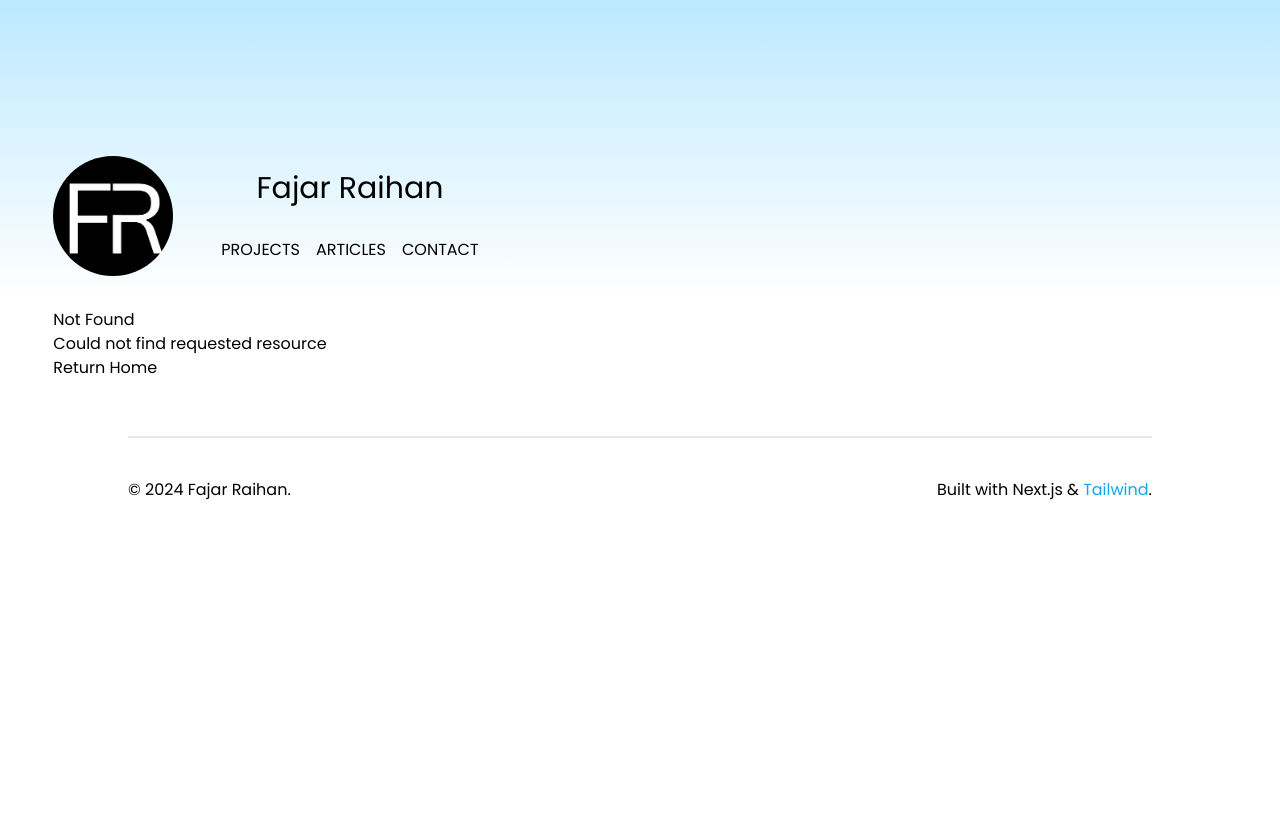
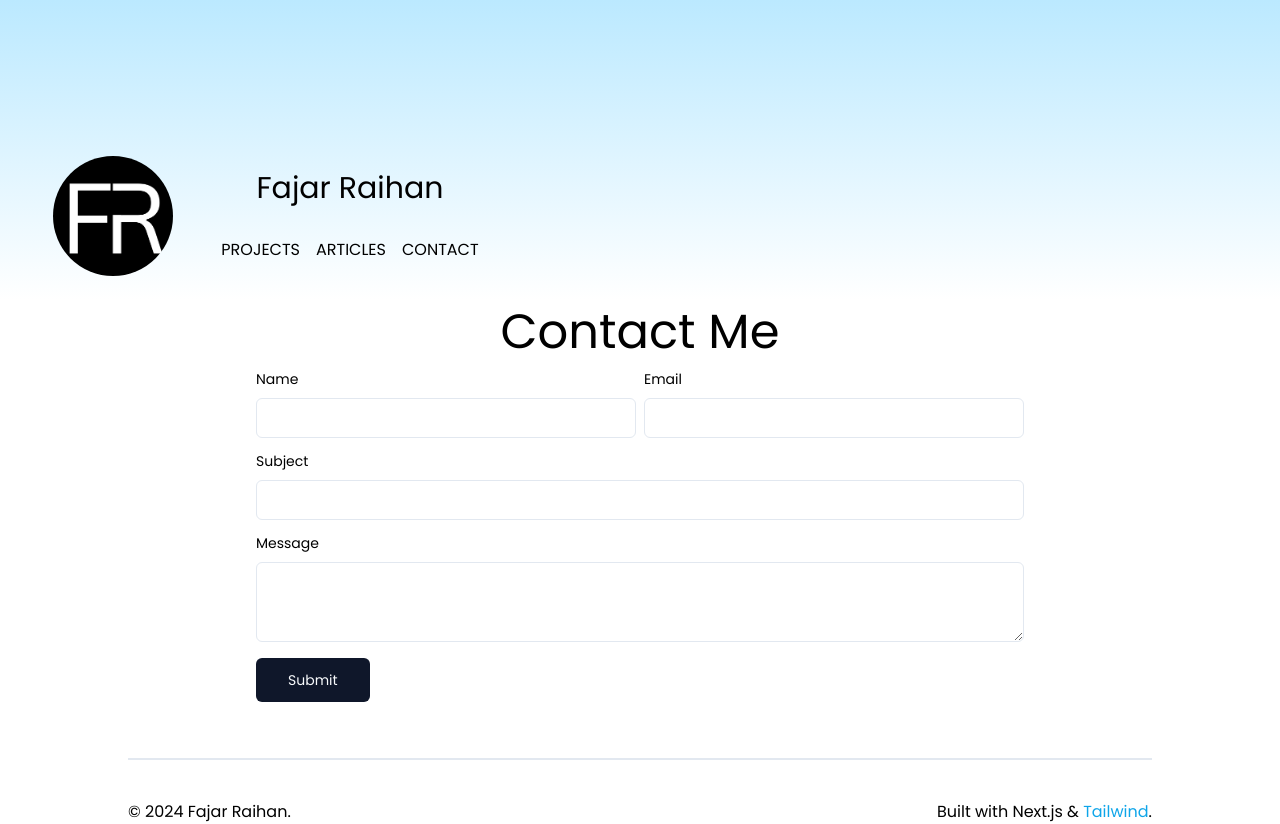
Before and after one commit to fajarrhnn/site, a Next.js app: page /contact in a window 1280 px wide. Before the commit this address had no page. Before the commit the page ends 800 px from the top, so only its background shows below. Built offline with nearby package versions, Linux system fonts and the light colour scheme.

Commit message:
create project, article and contact pages

```diff
--- /dev/null
+++ b/app/articles/page.tsx
@@ -0,0 +1,17 @@
+import { Metadata } from "next";
+
+export const metadata: Metadata = {
+  title: "Articles | Fajar Raihan",
+  icons: "",
+  description: "",
+  openGraph: {
+    title: "",
+    images: "",
+    description: "",
+  },
+};
+
+export default function Articles() {
+  return <>
+  <p>ARTICLES PAGE</p></>;
+}
--- /dev/null
+++ b/app/contact/page.tsx
@@ -0,0 +1,88 @@
+"use client";
+import { Button } from "@/components/ui/button";
+import { Input } from "@/components/ui/input";
+import { Label } from "@/components/ui/label";
+import { Textarea } from "@/components/ui/textarea";
+import { useToast } from "@/components/ui/use-toast";
+import { ChangeEventHandler, FormEventHandler, useState } from "react";
+
+export default function Contact() {
+  const { toast } = useToast();
+
+  const [data, setData] = useState({
+    name: "",
+    email: "",
+    subject: "",
+    message: "",
+  });
+
+  const submitContact: FormEventHandler<HTMLFormElement> = (e) => {
+    e.preventDefault();
+    console.log(JSON.stringify(data));
+    toast({
+      title: "Berhasil Mengirimkan Pesan",
+    });
+  };
+
+  return (
+    <>
+      <section className="grid gap-4 w-full max-w-3xl mx-auto">
+        <h1 className="text-center text-5xl">Contact Me</h1>
+        <form className="grid gap-4" onSubmit={submitContact}>
+          <div className="w-full max-w-full mx-auto flex items-center space-x-2">
+            <div className="w-1/2 mx-auto flex flex-col space-y-3">
+              <Label htmlFor="name">Name</Label>
+              <Input
+                type="text"
+                id="name"
+                name="name"
+                value={data.name}
+                onChange={(e) =>
+                  setData((prev) => ({ ...prev, name: e.target.value }))
+                }
+              />
+            </div>
+            <div className="w-1/2 mx-auto flex flex-col space-y-3">
+              <Label htmlFor="email">Email</Label>
+              <Input
+                type="email"
+                id="email"
+                name="email"
+                value={data.email}
+                onChange={(e) => {
+                  setData((prev) => ({ ...prev, email: e.target.value }));
+                }}
+              />
+            </div>
+          </div>
+          <div className="flex flex-col space-y-3">
+            <Label htmlFor="subject">Subject</Label>
+            <Input
+              type="text"
+              id="subject"
+              name="subject"
+              value={data.subject}
+              onChange={(e) => {
+                setData((prev) => ({ ...prev, subject: e.target.value }));
+              }}
+            />
+          </div>
+          <div className="flex flex-col space-y-3">
+            <Label htmlFor="message">Message</Label>
+            <Textarea
+              id="message"
+              name="message"
+              value={data.message}
+              onChange={(e) => {
+                setData((prev) => ({ ...prev, message: e.target.value }));
+              }}
+            />
+          </div>
+          <Button size={"lg"} type="submit">
+            Submit
+          </Button>
+        </form>
+      </section>
+    </>
+  );
+}
--- /dev/null
+++ b/app/projects/page.tsx
@@ -0,0 +1,4 @@
+export default function Projects() {
+  return <>
+  <p>PROJECTS PAGE</p></>;
+}
```
